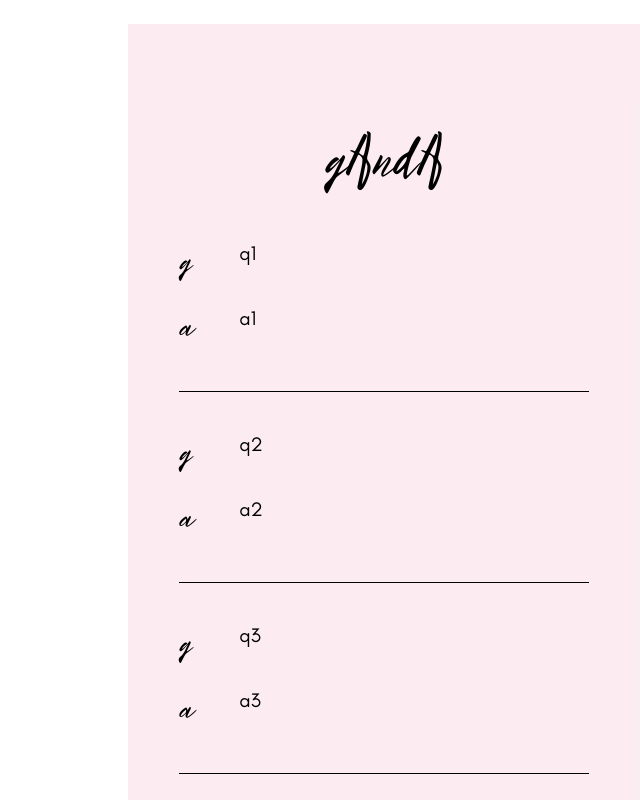
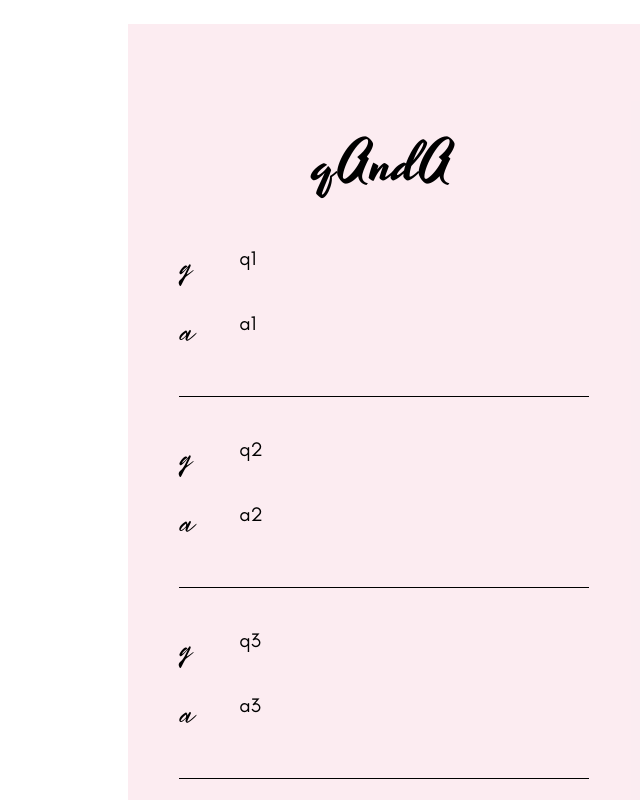
Before and after one commit to anisha-piotr-wedding/anisha-piotr-wedding.github.io, a React (Create React App) app: page /pl in a window 1280 px wide. Shown: the part 2440-3240 px from the top of the page, without its empty margins (640-1280 px from the left). Built offline with nearby package versions, Linux system fonts and the light colour scheme; what i18next-markdown-jsx-plugin, i18next-xhr-backend would draw is missing.

Commit message:
[source] more font updates

```diff
--- a/public/locales/en/Translate.json
+++ b/public/locales/en/Translate.json
@@ -26,12 +26,12 @@
   "q2": "How can I send a gift?",
   "a2": "We are so thankful that you will be present to join us on our big day! That is more than enough, we do not expect anything more.",
   "q3":"I would really really like to send a gift!",
-  "a3":"We really really are thankful, and your love and support are the biggest gift to us and we do not expect or need any gifts. For those who would still like to bless us with gifts we ask that you please reach out to the bride’s sister, Kshamina at <a href='mailto:kshamina.ghelani@gmail.com'>kshamina.ghelani@gmail.com</a> to make arrangements.",
+  "a3":"We really really are thankful, and your love and support are the biggest gift to us and we do not expect or need any gifts. For those who would still like to bless us with gifts we ask that you please reach out to the bride’s sister, Kshamina at <a href='mailto:kshamina.ghelani@gmail.com'>kshamina.ghelani@gmail.com</a> or the groom's sister, Anna at <a href='mailto:amorchat@outlook.com'>amorchat@outlook.com</a> to make arrangements.",
   "q4": "I would love to attend in person, is this possible?",
   "a4": "The current health guidelines allow us to have only a limited number of guests joining us. A few weeks before, depending on restrictions, we will inform guests through email if we are able to invite them to attend in person. We hope to have as many loved ones there with us as we can as per all public health guidelines on the day of the wedding.",
   "q5":"Is there anything I should know about the livestream?",
   "a5": "Once have the details sorted, we will be posting them here including the link, when to log on, approximately how long it will be for and more.",
 
   "contact": "Contact Us",
-  "contact-1": "Have a question that isn’t answered here? Please email the bride and groom at <a href='mailto:piotrandanisha@gmail.com'>piotrandanisha@gmail.com</a> or email <br>Kshamina Ghelani at <a href='mailto:kshamina.ghelani@gmail.com'>kshamina.ghelani@gmail.com</a>"
+  "contact-1": "Have a question that isn’t answered here? Please email the bride and groom at <a href='mailto:piotrandanisha@gmail.com'>piotrandanisha@gmail.com</a>, or email <br>Kshamina Ghelani at <a href='mailto:kshamina.ghelani@gmail.com'>kshamina.ghelani@gmail.com</a> or <br>Anna Morchat <a href='mailto:amorchat@outlook.com'>amorchat@outlook.com</a>"
 }
--- a/src/components/Contact.tsx
+++ b/src/components/Contact.tsx
@@ -1,10 +1,12 @@
 import React from "react";
+import { useLocation } from "react-router";
 import styled from "styled-components/macro";
 import { BREAKPOINT_MOBILE, red } from "../constants";
-import { useTranslate } from "../utils";
+import { StyleType } from "../Homepage";
+import { getIsWindows, useTranslate } from "../utils";
 import Footer from "./Footer";
 
-const ContactStyles = styled.div`
+const ContactStyles = styled.div<StyleType>`
   background-image: url("img/contactImg3.jpg");
   background-size: cover;
   height: 85vh;
@@ -12,6 +14,10 @@ const ContactStyles = styled.div`
   flex-direction: column;
   align-items: center;
   justify-content: center;
+
+  font-family: ${(props) =>
+    props.isPolish ? "PolishFont" : "GlacialIndifference"};
+
   .content-container {
     margin: 0 auto;
     width: 80%;
@@ -23,7 +29,8 @@ const ContactStyles = styled.div`
       .title {
         font-size: 56px;
         text-align: center;
-        font-family: BrightSunshine;
+        font-family: ${(props) =>
+          props.isPolish ? "PolishTitle" : "BrightSunshine"};
       }
 
       .content-text {
@@ -52,10 +59,19 @@ const ContactStyles = styled.div`
   }
 `;
 
-export default () => {
+export default ({ language }: { language: string }) => {
+  const location = useLocation();
+  const isWindows = getIsWindows();
+  const isGujarati = location.pathname === "/guj" || language === "guj";
+  const isPolish = location.pathname === "/pl" || language === "pl";
   return (
     <>
-      <ContactStyles id="contact">
+      <ContactStyles
+        id="contact"
+        isWindows={isWindows}
+        isGujarati={isGujarati}
+        isPolish={isPolish}
+      >
         <div className="content-container">
           <div className="content">
             <div className="title">{useTranslate("contact")}</div>
@@ -63,7 +79,7 @@ export default () => {
           </div>
         </div>
       </ContactStyles>
-      <Footer />
+      <Footer language={language} />
     </>
   );
 };
--- a/src/components/Livestream.tsx
+++ b/src/components/Livestream.tsx
@@ -19,6 +19,8 @@ const LivestreamStyles = styled.div<StyleType>`
     font-size: 56px;
     text-align: center;
     font-family: BrightSunshine;
+    font-family: ${(props) =>
+      props.isPolish ? "PolishTitle" : "BrightSunshine"};
   }
 
   .content {
--- a/src/components/QandA.tsx
+++ b/src/components/QandA.tsx
@@ -18,7 +18,8 @@ const QandAStyles = styled.div<StyleType>`
   .title {
     font-size: 56px;
     text-align: center;
-    font-family: BrightSunshine;
+    font-family: ${(props) =>
+      props.isPolish ? "PolishTitle" : "BrightSunshine"};
   }
 
   .question {
--- a/src/components/Schedule.tsx
+++ b/src/components/Schedule.tsx
@@ -9,6 +9,7 @@ import EmojiPeopleIcon from "@material-ui/icons/EmojiPeople";
 import { getIsWindows } from "../utils";
 import { useLocation } from "react-router";
 import { StyleType } from "../Homepage";
+import InfoOutlinedIcon from "@material-ui/icons/InfoOutlined";
 
 const ScheduleStyles = styled.div<StyleType>`
   background-color: ${lighterPink};
@@ -26,7 +27,8 @@ const ScheduleStyles = styled.div<StyleType>`
   .title {
     font-size: ${(props) => (props.isWindows ? 50 : 56)}px;
     text-align: center;
-    font-family: BrightSunshine;
+    font-family: ${(props) =>
+      props.isPolish ? "PolishTitle" : "BrightSunshine"};
   }
 
   .row {
@@ -38,7 +40,7 @@ const ScheduleStyles = styled.div<StyleType>`
 
     .headerIcon {
       display: grid;
-      grid-template-columns: 5em auto;
+      grid-template-columns: 6em auto;
       justify-content: center;
       align-items: center;
     }
@@ -135,7 +137,10 @@ export default ({ language }: { language: string }) => {
           { header: "date", icon: <EventIcon /> },
           { header: "time", icon: <ScheduleIcon /> },
           { header: "loc", icon: <LocationOnIcon /> },
-          { header: "capacity", icon: <EmojiPeopleIcon /> },
+          {
+            header: "capacity",
+            icon: isPolish ? <InfoOutlinedIcon /> : <EmojiPeopleIcon />,
+          },
         ].map(({ header, icon }) => (
           <div key={header} className={`row ${header}`}>
             <div className="headerIcon">
--- a/src/index.css
+++ b/src/index.css
@@ -34,6 +34,11 @@ code {
   src: url("/fonts/polish/Arimo-VariableFont_wght.ttf");
 }
 
+@font-face {
+  font-family: PolishTitle;
+  src: url("/fonts/polish/Yesteryear-Regular.ttf");
+}
+
 html {
   scroll-behavior: smooth;
 }
```
Also changed, not shown: public/fonts/polish/OFL.txt (added), public/fonts/polish/Yesteryear-Regular.ttf (added).
